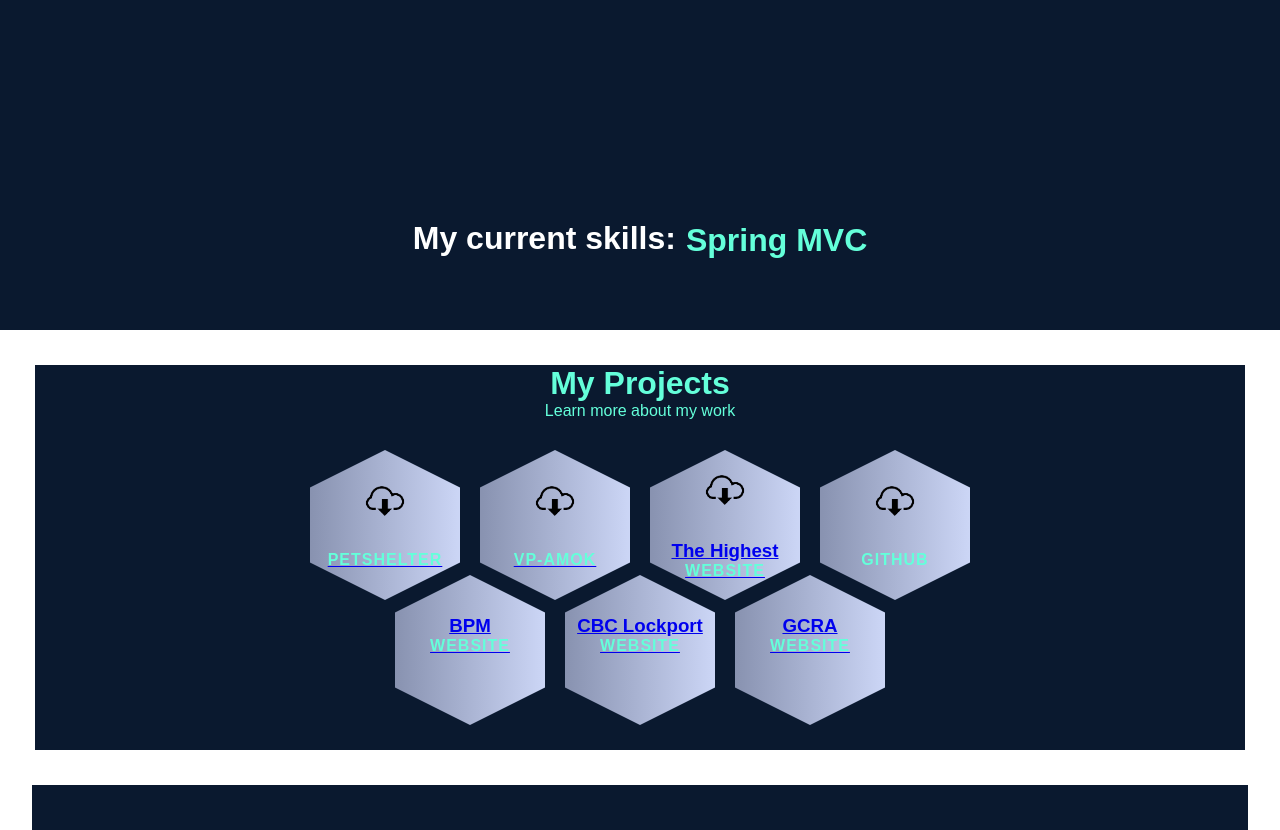
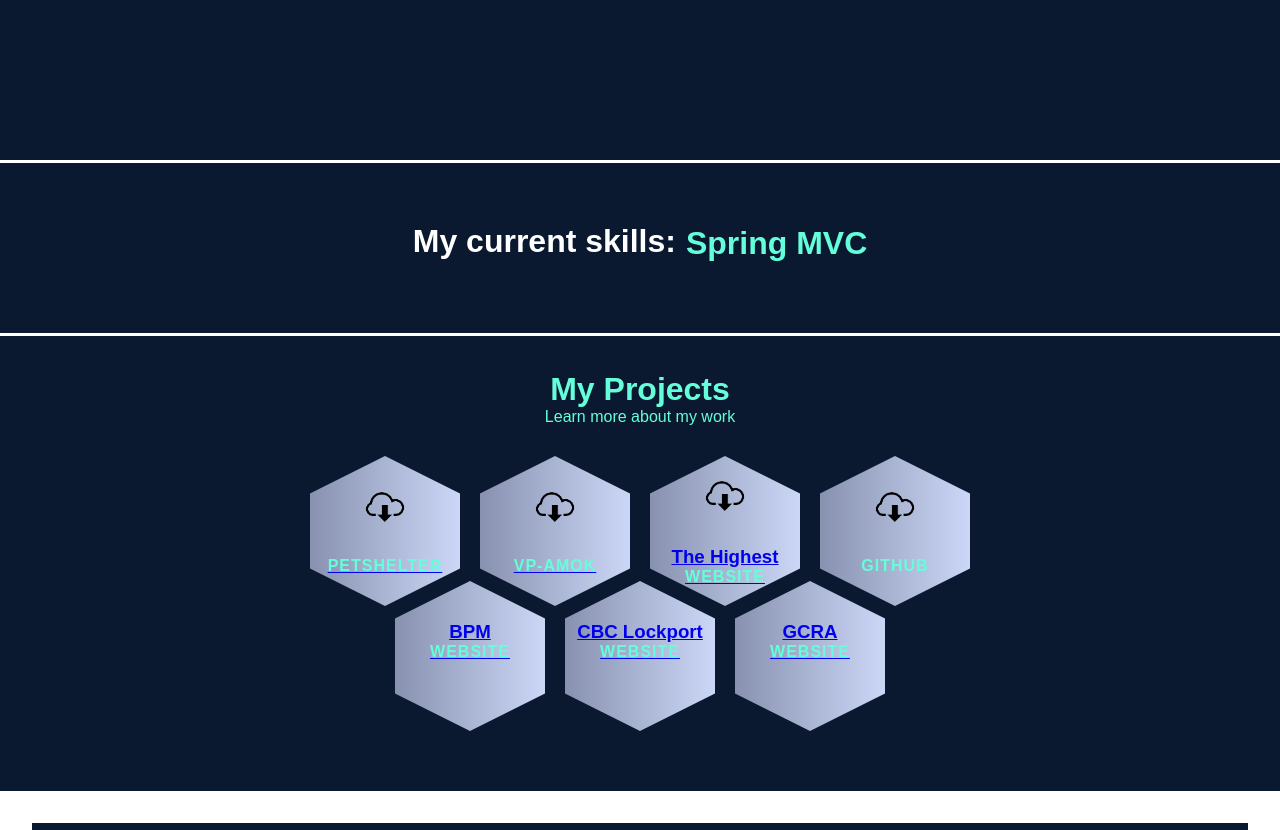
Before and after one commit to samleivadev/profile, a plain HTML site: page index.html in a window 1280 px wide. Shown: the part 640-1470 px from the top of the page. Drawn offline with Linux system fonts and the light colour scheme.

Commit message:
last styling, ideas and get in touch needs to be done

```diff
--- a/index.html
+++ b/index.html
@@ -40,7 +40,7 @@
             <p>My current skills:  </p>
             <div class="words">
                 <spam>Java</spam>
-                <spam>JavaScrip</spam>
+                <spam>JavaScript</spam>
                 <spam>HTML</spam>
                 <spam>Spring MVC</spam>
                 <spam>React JS</spam>
--- a/style.css
+++ b/style.css
@@ -104,6 +104,7 @@ body{
 }
 
 .changeWords {
+    margin-top: 3px;
    justify-content: center;
     box-sizing: content-box;
     color: white;
@@ -200,7 +201,9 @@ section{
     background: #0a192f;
 } */
 .projects{
-    margin:35px;
+    margin-top:3px;
+    margin-bottom: 3px;
+    padding: 35px;
     min-width: 500px;
     display: flex;
     justify-content: center;
@@ -265,7 +268,8 @@ section{
     display: flex;
     justify-content: center;
     align-items: center;
-    min-width: 100vh;
+    /* min-width: 100vh; */
+    min-width: 500px;
     background: #0a192f;
 
 }
```
